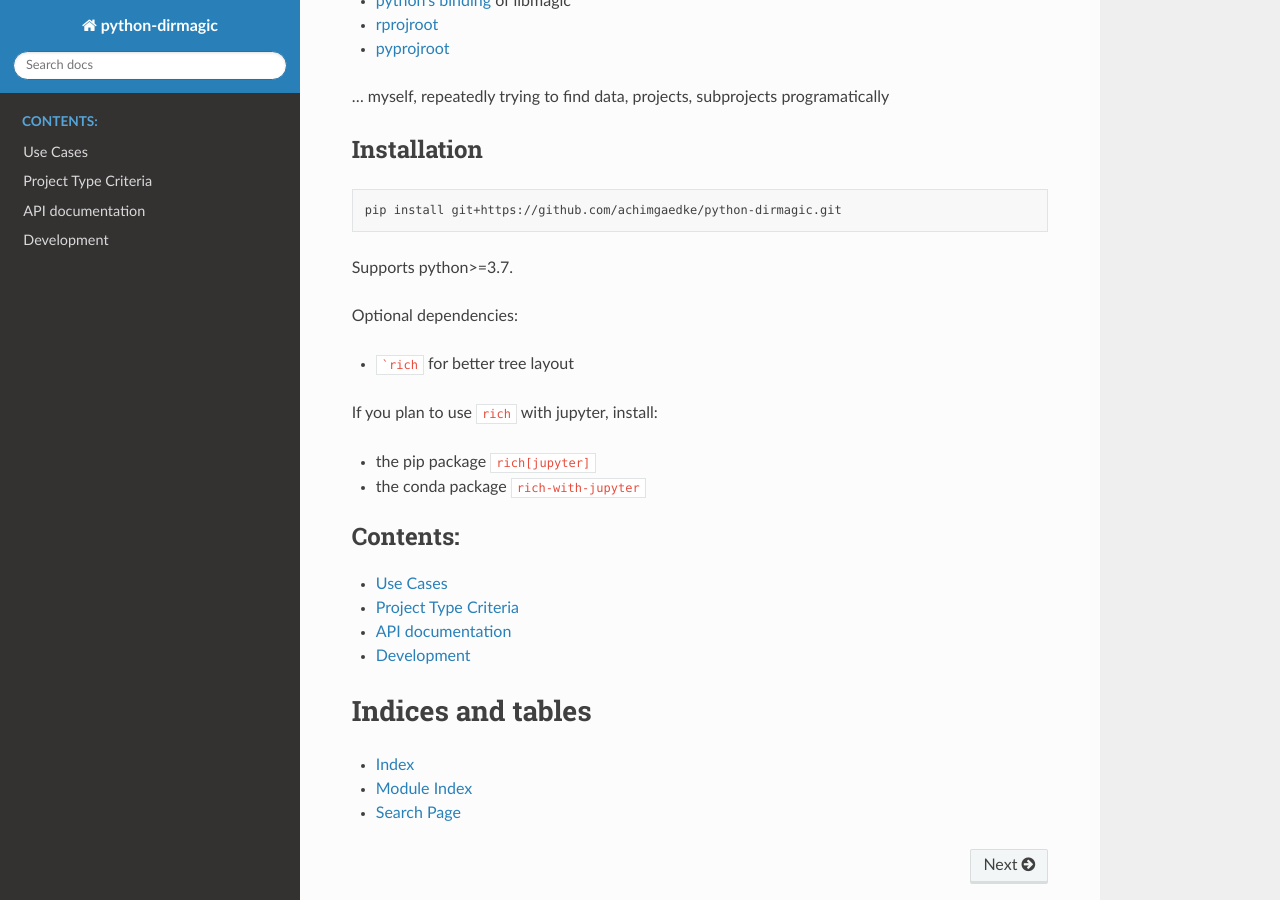
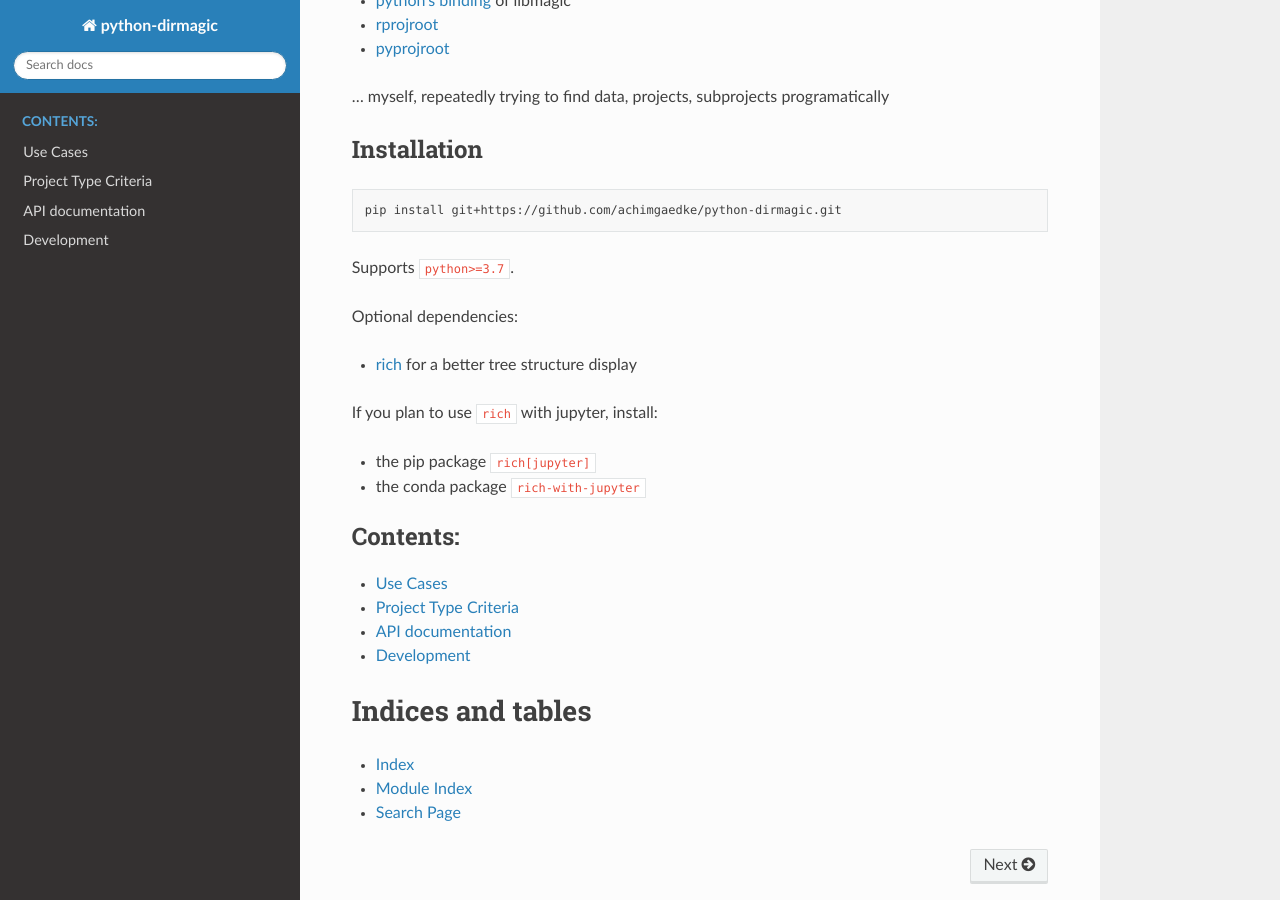
Before and after one commit to achimgaedke/python-dirmagic, a Sphinx documentation site: the page built from doc/index.rst, in a window 1280 px wide and 900 px high, scrolled down 629 px. Built offline with Sphinx 7.4.7 and the Read the Docs theme 2.0.0, drawn with Linux system fonts in a browser that asks for light colours.

````diff
--- a/doc/development.rst
+++ b/doc/development.rst
@@ -14,7 +14,6 @@ Python 3.7 ... 3.11 on all CPython platforms
 
 Optional dependencies
 
-* `python-magic <https://github.com/ahupp/python-magic>`_ for a file type criterion
 * `rich <https://rich.readthedocs.io/en/latest/>`_ for fancy terminal output (display reason for matching)
 
 Useful commands
--- a/doc/index.rst
+++ b/doc/index.rst
@@ -37,11 +37,11 @@ Installation
 
    pip install git+https://github.com/achimgaedke/python-dirmagic.git
 
-Supports python>=3.7.
+Supports ``python>=3.7``.
 
 Optional dependencies:
 
-* ```rich`` for better tree layout
+* `rich <https://rich.readthedocs.io/en/latest/>`_ for a better tree structure display
 
 If you plan to use ``rich`` with jupyter, install:
 
--- a/pyproject.toml
+++ b/pyproject.toml
@@ -4,6 +4,10 @@ requires = [
     "wheel"
 ]
 build-backend = "setuptools.build_meta"
+
+[tool.mypy]
+# necessary for python-3.7, mypy-0.982
+enable_recursive_aliases = true
 
 [project]
 name = "python-dirmagic"
````
